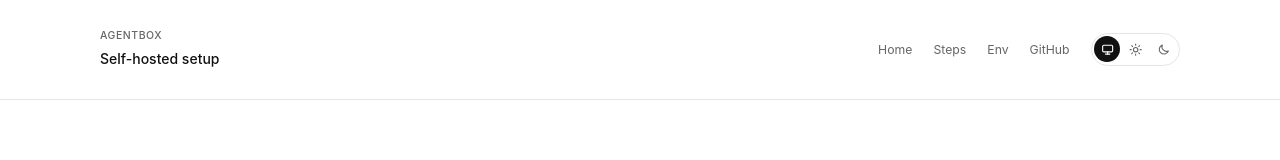
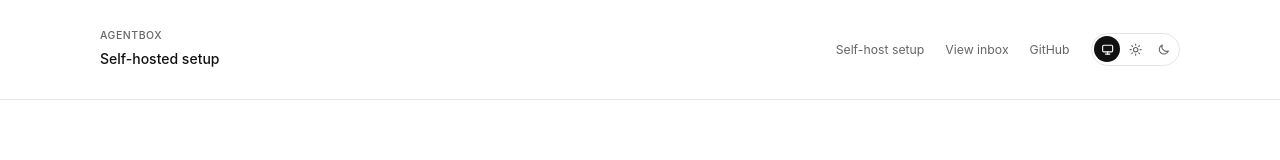
Before and after one commit to amxv/agentbox, a Next.js app: page /setup in a window 1280 px wide. Shown: the top 160 px of the page. Built offline with nearby package versions, Linux system fonts and the light colour scheme.

Commit message:
Polish header nav and dark command card

```diff
--- a/app/globals.css
+++ b/app/globals.css
@@ -17,6 +17,8 @@
   --modal-shadow: 0 2rem 5rem rgba(0, 0, 0, 0.12);
   --code-bg: #fbfbfc;
   --code-ink: #1f2328;
+  --terminal-bg: #111111;
+  --terminal-ink: #ffffff;
   --hljs-comment: #6e7781;
   --hljs-keyword: #8250df;
   --hljs-name: #cf222e;
@@ -51,6 +53,8 @@
   --modal-shadow: 0 2rem 5rem rgba(0, 0, 0, 0.5);
   --code-bg: #0f1117;
   --code-ink: #e6edf3;
+  --terminal-bg: #d9d9d9;
+  --terminal-ink: #171717;
   --hljs-comment: #8b949e;
   --hljs-keyword: #ff7b72;
   --hljs-name: #ffa657;
@@ -84,6 +88,8 @@
     --modal-shadow: 0 2rem 5rem rgba(0, 0, 0, 0.5);
     --code-bg: #0f1117;
     --code-ink: #e6edf3;
+    --terminal-bg: #d9d9d9;
+    --terminal-ink: #171717;
     --hljs-comment: #8b949e;
     --hljs-keyword: #ff7b72;
     --hljs-name: #ffa657;
@@ -386,16 +392,16 @@ pre,
   gap: 0.5rem;
   margin-top: 1.5rem;
   padding: 1.5rem;
-  background: var(--ink);
-  border-radius: 4px;
-  color: var(--bg);
+  background: var(--terminal-bg);
+  border-radius: 4px;
+  color: var(--terminal-ink);
   font-family: var(--font-mono);
   font-size: 0.85rem;
 }
 
 .terminal-card span,
 .terminal-card code {
-  color: var(--bg);
+  color: var(--terminal-ink);
   opacity: 0.92;
   white-space: nowrap;
   overflow: hidden;
@@ -416,7 +422,7 @@ pre,
   white-space: pre-wrap;
   word-break: break-word;
   overflow: visible;
-  color: var(--bg);
+  color: var(--terminal-ink);
   opacity: 0.92;
   font-family: var(--font-mono);
   font-size: 0.85rem;
--- a/app/page.tsx
+++ b/app/page.tsx
@@ -134,8 +134,6 @@ export default function Home() {
             <span className="brand__title">Shared inbox for AI work</span>
           </a>
           <nav className="site-nav" aria-label="Primary navigation">
-            <a className="site-nav__link" href="#workflow">Workflow</a>
-            <a className="site-nav__link" href="#get-started">Get started</a>
             <Link className="site-nav__link" href="/setup">Self-host setup</Link>
             <InboxButton className="site-nav__link" label="View inbox" />
             <a className="site-nav__link" href={repoUrl}>GitHub</a>
--- a/app/setup/page.tsx
+++ b/app/setup/page.tsx
@@ -1,5 +1,6 @@
 import type { Metadata } from "next";
 import Link from "next/link";
+import { InboxButton } from "../components/inbox-button";
 import { ThemeSwitcher } from "../components/theme-switcher";
 
 const repoUrl = "https://github.com/amxv/agentbox";
@@ -104,10 +105,9 @@ export default function SetupPage() {
             <span className="brand__eyebrow">Agentbox</span>
             <span className="brand__title">Self-hosted setup</span>
           </Link>
-          <nav className="site-nav" aria-label="Setup navigation">
-            <Link className="site-nav__link" href="/">Home</Link>
-            <a className="site-nav__link" href="#steps">Steps</a>
-            <a className="site-nav__link" href="#env">Env</a>
+          <nav className="site-nav" aria-label="Primary navigation">
+            <Link className="site-nav__link" href="/setup">Self-host setup</Link>
+            <InboxButton className="site-nav__link" label="View inbox" />
             <a className="site-nav__link" href={repoUrl}>GitHub</a>
             <ThemeSwitcher />
           </nav>
```
